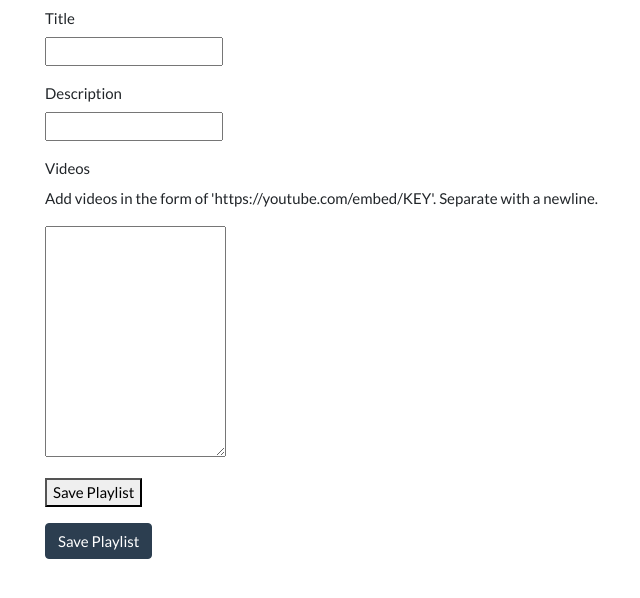
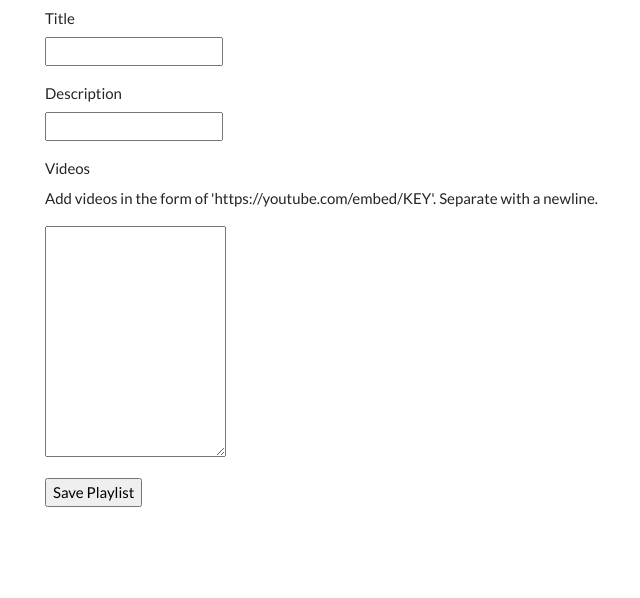
Before and after one commit to UPstartDeveloper/Playlister-Tutorial, a Flask app: template templates/playlists_edit.html in a window 1280 px wide. Shown: the part 72-670 px from the top of the page, without its empty margins (25-665 px from the left). Run offline with Flask 2, Linux system fonts and the light colour scheme; the template is opened without the code that fills it, so the values that code supplies are empty; some libraries are stand-ins or nearby versions.

Commit message:
Fix bugs.

```diff
--- a/app.py
+++ b/app.py
@@ -10,26 +10,9 @@ client = MongoClient(host=f'{host}?retryWrites=false')
 db = client.get_default_database()
 playlists = db.playlists
 comments = db.comments
-'''
-client = MongoClient()
-db = client.Playlister
-'''
 
 app = Flask(__name__)
 
-'''
-@app.route('/')
-def index():
-    """Return homepage."""
-    # OUR MOCK ARRAY OF PROJECTS
-    playlists = [
-        {'title': 'Cat Videos', 'description': 'Cats acting weird'},
-        {'title': '80\'s Music', 'description': 'Don\'t stop believing!'},
-        {'title': 'Spirituality', 'description': 'Majalis-e-Aza'}
-        ]
-
-    return render_template('playlists_index.html', playlists=playlists.find())
-'''
 @app.route('/')
 def playlists_index():
     """Show all playlists."""
@@ -44,13 +27,6 @@ def playlists_new():
                            title='New Playlist')
 
 
-'''
-def playlists_cancel():
-    """Redirect to the homepage if user cancels."""
-    return redirect(url_for('playlists_show.html', cancel='cancel'))
-'''
-
-
 @app.route('/playlists', methods=['POST'])
 def playlists_submit():
     """Submit a new playlist."""
@@ -59,14 +35,13 @@ def playlists_submit():
         'description': request.form.get('description'),
         'videos': request.form.get('videos').split(),
         'created_at': datetime.now()
-        # 'rating': request.form.get('rating')
     }
     print(playlist)
     playlist_id = playlists.insert_one(playlist).inserted_id
-    return redirect(url_for('playlists_show.html', playlist_id=playlist_id))
+    return redirect(url_for('playlists_show', playlist_id=playlist_id))
 
 
-@app.route('/playlists/<playlist_id>')
+@app.route('/playlists/<playlist_id>', methods=['GET'])
 def playlists_show(playlist_id):
     """Show a single playlist."""
     playlist = playlists.find_one({'_id': ObjectId(playlist_id)})
@@ -95,14 +70,14 @@ def playlists_update(playlist_id):
     playlists.update_one(
         {'_id': ObjectId(playlist_id)},
         {'$set': updated_playlist})
-    return redirect(url_for('playlists_show.html', playlist_id=playlist_id))
+    return redirect(url_for('playlists_show', playlist_id=playlist_id))
 
 
 @app.route('/playlists/<playlist_id>/delete', methods=['POST'])
 def playlist_delete(playlist_id):
     """Delete one playlist."""
     playlists.delete_one({'_id': ObjectId(playlist_id)})
-    return redirect(url_for('playlists_index.html'))
+    return redirect(url_for('playlists_index'))
 
 
 # COMMENT ROUTES #
@@ -112,12 +87,11 @@ def comments_new():
     comment = {
         'title': request.form.get('title'),
         'content': request.form.get('content'),
-        'playlist_id': ObjectId(request.form.get('playlist_id'))
+        'playlist_id': ObjectId(request.form.get('playlist._id'))
     }
     print(comment)
     comment_id = comments.insert_one(comment).inserted_id
-    return redirect(url_for('playlists_show',
-                    playlist_id=request.form.get('playlist_id')))
+    return redirect(url_for('playlists_show', playlist_id=request.form.get('playlist._id')))
 
 
 @app.route('/playlists/comments/<comment_id>', methods=['POST'])
@@ -125,13 +99,11 @@ def comments_delete(comment_id):
     """Action to delete a comment."""
     if request.form.get('_method') == 'DELETE':
         comment = comments.find_one({'_id': ObjectId(comment_id)})
+        playlist_id = comment.get('playlist_id')
         comments.delete_one({'_id': ObjectId(comment_id)})
-        return redirect(url_for('playlist_show',
-                        playlist_id=comment.get('playlist_id')))
+        return redirect(url_for('playlists_show', playlist_id=playlist_id))
     else:
         raise NotFound()
-
-# @app.route('play')
 
 
 if __name__ == '__main__':
--- a/templates/partials/comment_form.html
+++ b/templates/partials/comment_form.html
@@ -21,7 +21,7 @@
                 id="comment-content"
                 name="content"
                 rows="10"
-                placeholder="Your comment..."/></textarea>
+                placeholder="Your comment..."></textarea>
 
         </div>
     </fieldset>
--- a/templates/partials/playlists_form.html
+++ b/templates/partials/playlists_form.html
@@ -18,11 +18,11 @@
     <div class="form-group">
         <label for='playlist-videos'>Videos</label><br>
         <p>Add videos in the form of 'https://youtube.com/embed/KEY'. Separate with a newline.</p>
-        <textarea idea='playlist-videos' name='videos' rows='10'/>{{ "\n".join(playlist.videos) }}</textarea>
+        <textarea idea='playlist-videos' name='videos' rows='10'>{{ "\n".join(playlist.videos) }}</textarea>
+    </div>
+
+    <!-- BUTTON -->
+    <div class="form-group">
+        <input type='submit' value="Save Playlist">
     </div>
 </fieldset>
-
-<!-- BUTTON -->
-<p>
-    <button type='submit'>Save Playlist</button>
-</p>
--- a/templates/playlists_edit.html
+++ b/templates/playlists_edit.html
@@ -7,10 +7,6 @@
         <form method='POST' action="/playlists/{{playlist._id}}">
             <input type="hidden" name="_method" value="PUT" />
             {% include "partials/playlists_form.html" %}
-            <!-- BUTTON -->
-            <div class="form-group">
-                <button class="btn btn-primary" type="submit">Save Playlist</button>
-            </div>
         </form>
     </div>
 </div>
--- a/templates/playlists_show.html
+++ b/templates/playlists_show.html
@@ -18,7 +18,7 @@
             </div></div>
         {% endfor %}
         <p><a href='/playlists/{{ playlist._id }}/edit'>Edit</a></p>
-        <p><form method='POST' action='/playlists/{{ playlist._id }}'>
+        <p><form method='POST' action='/playlists/{{ playlist._id }}/delete'>
             <input type='hidden' name='_method' value='DELETE'>
             <button class='btn btn-primary' type='submit'>Delete</button>
         </form></p>
```
